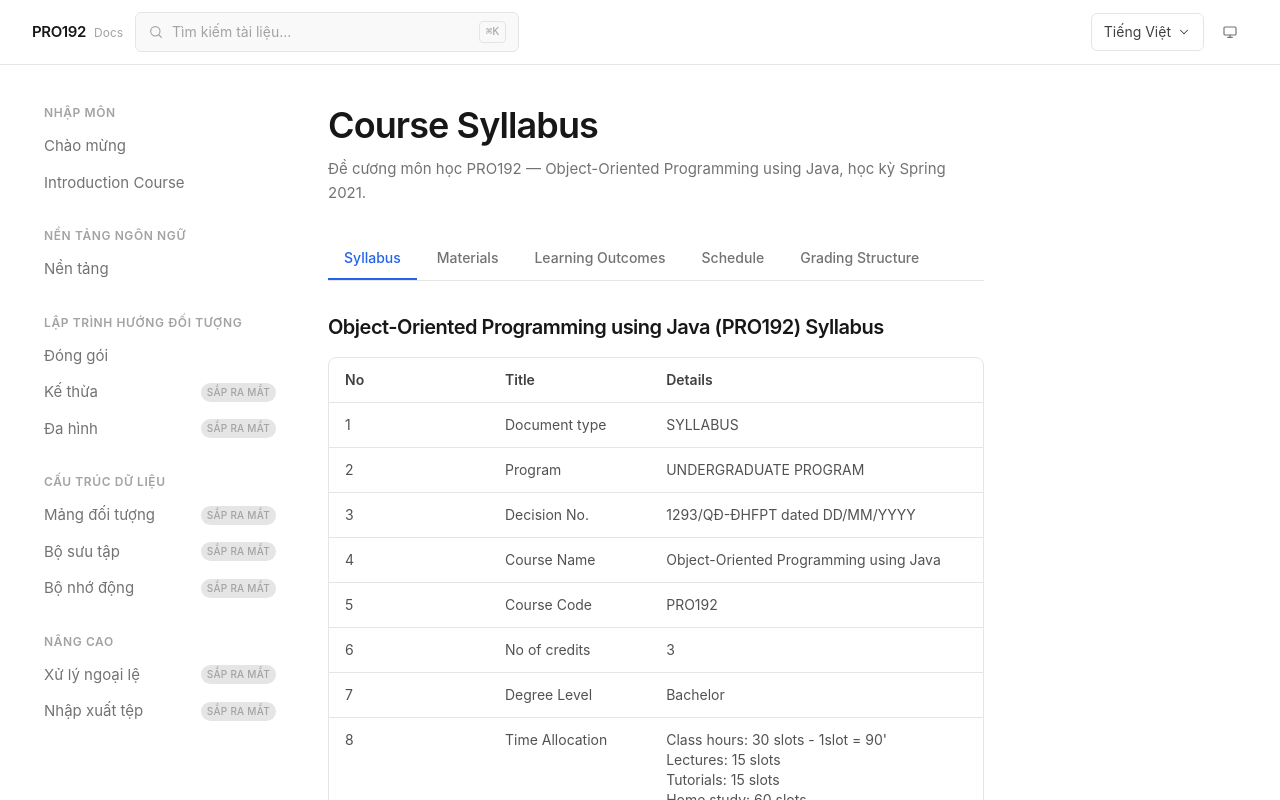
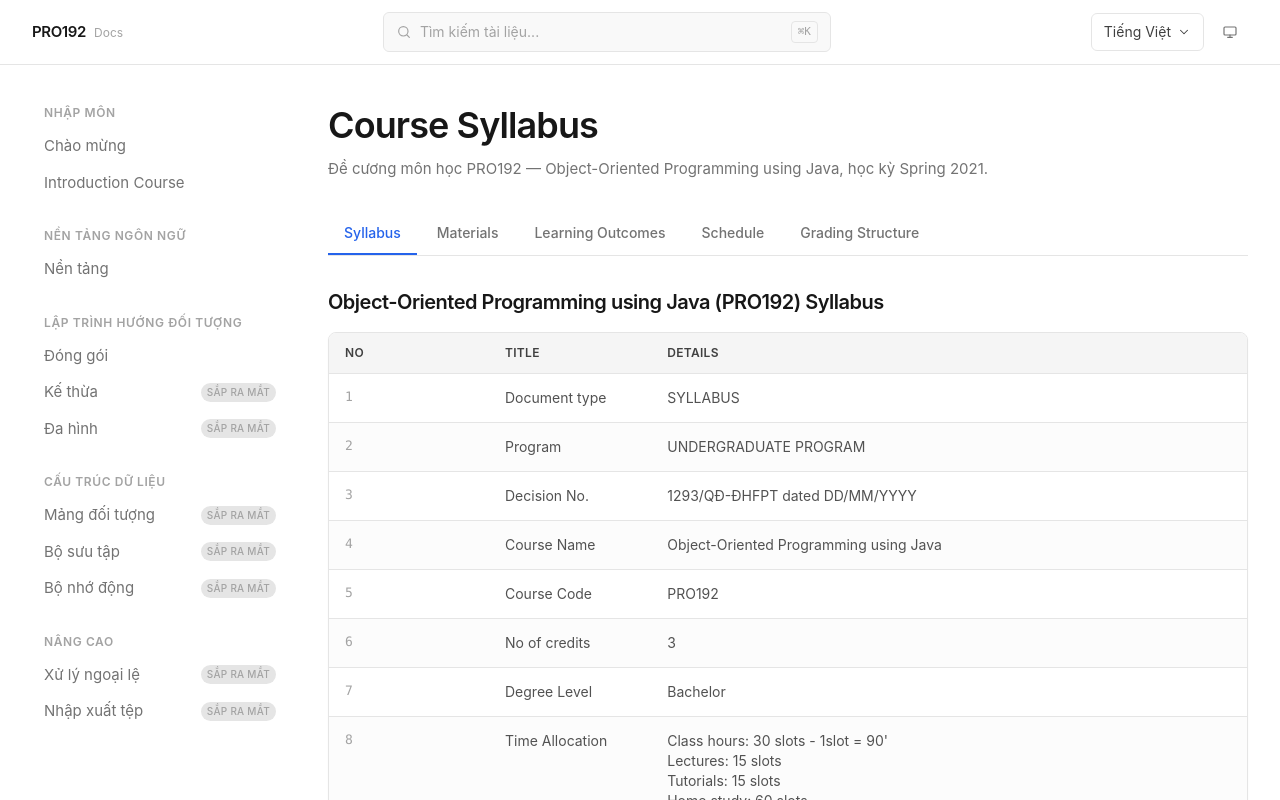
Before and after one commit to mst-software-vn/pro192web, a React (Vite) app: page /syllabus-pro192-spring2021 in a window 1280 px wide. Shown: the top 800 px of the page. Built offline with nearby package versions, Linux system fonts and the light colour scheme.

Commit message:
fix: widen syllabus content, center header search, polish table UI

```diff
--- a/src/layout/DocsHeader.tsx
+++ b/src/layout/DocsHeader.tsx
@@ -27,11 +27,13 @@ export function DocsHeader({ onOpenMenu }: DocsHeaderProps) {
           <span className="text-ink-faint text-xs">Docs</span>
         </Link>
 
-        <div className="hidden max-w-sm flex-1 md:block">
-          <SearchField />
+        <div className="hidden flex-1 md:flex md:justify-center">
+          <div className="w-full max-w-md">
+            <SearchField />
+          </div>
         </div>
 
-        <div className="ml-auto flex items-center gap-2">
+        <div className="flex shrink-0 items-center gap-2">
           <LanguageSelector />
           <ThemeToggle />
         </div>
--- a/src/layout/DocsLayout.tsx
+++ b/src/layout/DocsLayout.tsx
@@ -35,9 +35,11 @@ export function DocsLayout() {
           <Outlet />
         </main>
 
-        <aside className="hidden w-56 shrink-0 py-10 xl:block">
-          <TableOfContents headings={headings} activeId={activeHeadingId} />
-        </aside>
+        {headings.length > 0 ? (
+          <aside className="hidden w-56 shrink-0 py-10 xl:block">
+            <TableOfContents headings={headings} activeId={activeHeadingId} />
+          </aside>
+        ) : null}
       </div>
 
       <DocsFooter />
--- a/src/pages/SyllabusPage.tsx
+++ b/src/pages/SyllabusPage.tsx
@@ -3,14 +3,16 @@ import { syllabusTabs } from '../content/syllabus'
 
 function SyllabusTable({ headers, rows }: { headers: string[]; rows: string[][] }) {
   return (
-    <div className="border-hairline overflow-x-auto rounded-lg border">
+    <div className="border-hairline overflow-x-auto rounded-lg border shadow-[0_1px_2px_rgba(0,0,0,0.04)]">
       <table className="w-full min-w-[720px] border-collapse text-left text-sm">
         <thead>
-          <tr className="border-hairline border-b">
-            {headers.map((header) => (
+          <tr className="bg-panel">
+            {headers.map((header, index) => (
               <th
                 key={header}
-                className="text-ink-secondary px-4 py-3 font-semibold whitespace-nowrap align-top"
+                className={`text-ink-secondary border-hairline border-b px-4 py-3 text-xs font-semibold tracking-wide uppercase ${
+                  index === 0 ? 'w-16' : ''
+                }`}
               >
                 {header}
               </th>
@@ -19,13 +21,22 @@ function SyllabusTable({ headers, rows }: { headers: string[]; rows: string[][]
         </thead>
         <tbody>
           {rows.map((row, rowIndex) => (
-            <tr key={rowIndex} className="border-hairline border-b last:border-b-0">
+            <tr
+              key={rowIndex}
+              className={`border-hairline hover:bg-panel/60 border-b transition-colors last:border-b-0 ${
+                rowIndex % 2 === 1 ? 'bg-panel/30' : ''
+              }`}
+            >
               {row.map((cell, cellIndex) => (
                 <td
                   key={cellIndex}
-                  className="text-ink-body min-w-[160px] px-4 py-3 align-top whitespace-pre-line"
+                  className={`min-w-[160px] px-4 py-3.5 align-top whitespace-pre-line ${
+                    cellIndex === 0
+                      ? 'text-ink-faint font-mono text-[13px]'
+                      : 'text-ink-body'
+                  }`}
                 >
-                  {cell}
+                  {cell || <span className="text-ink-faint">—</span>}
                 </td>
               ))}
             </tr>
@@ -41,7 +52,7 @@ export function SyllabusPage() {
   const activeTab = syllabusTabs.find((tab) => tab.id === activeTabId) ?? syllabusTabs[0]
 
   return (
-    <article className="mx-auto max-w-5xl">
+    <article className="w-full">
       <header className="mb-8">
         <h1 className="text-ink text-3xl font-semibold tracking-tight sm:text-4xl">Course Syllabus</h1>
         <p className="text-ink-muted mt-3 text-[15px] leading-relaxed">
```
